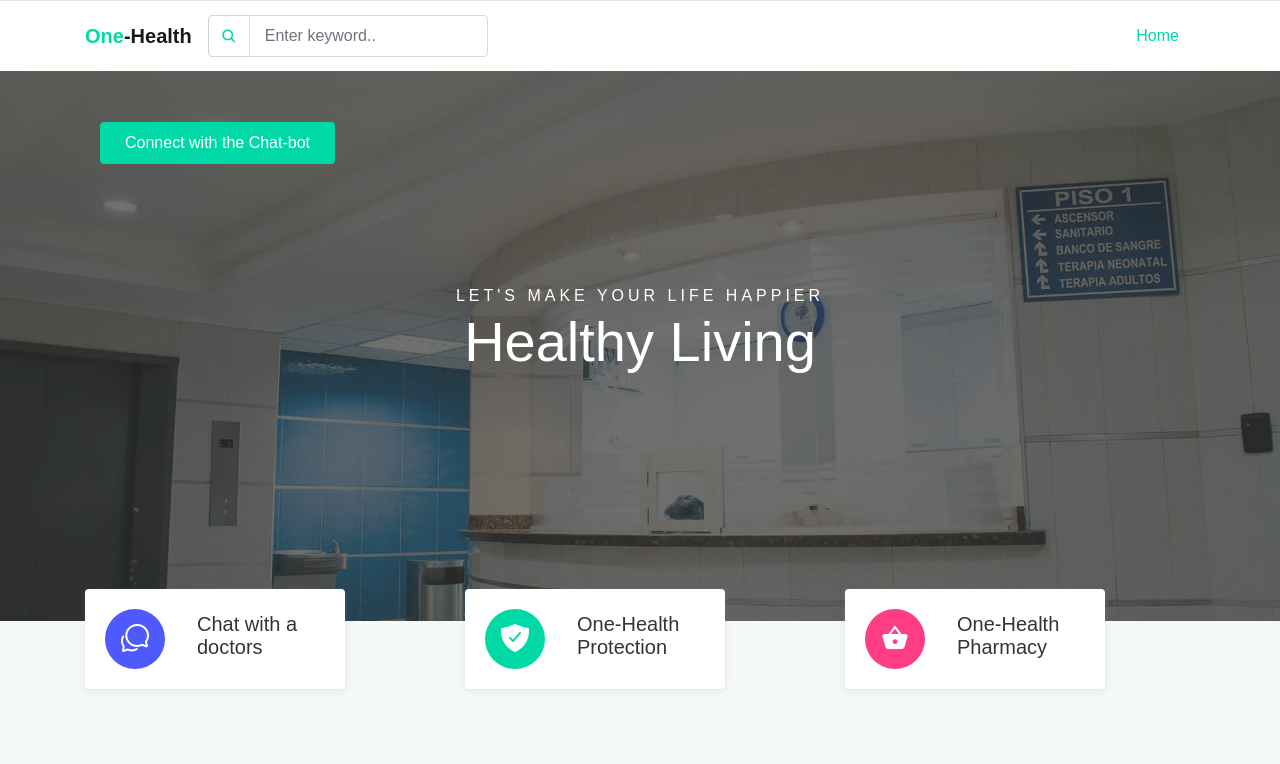
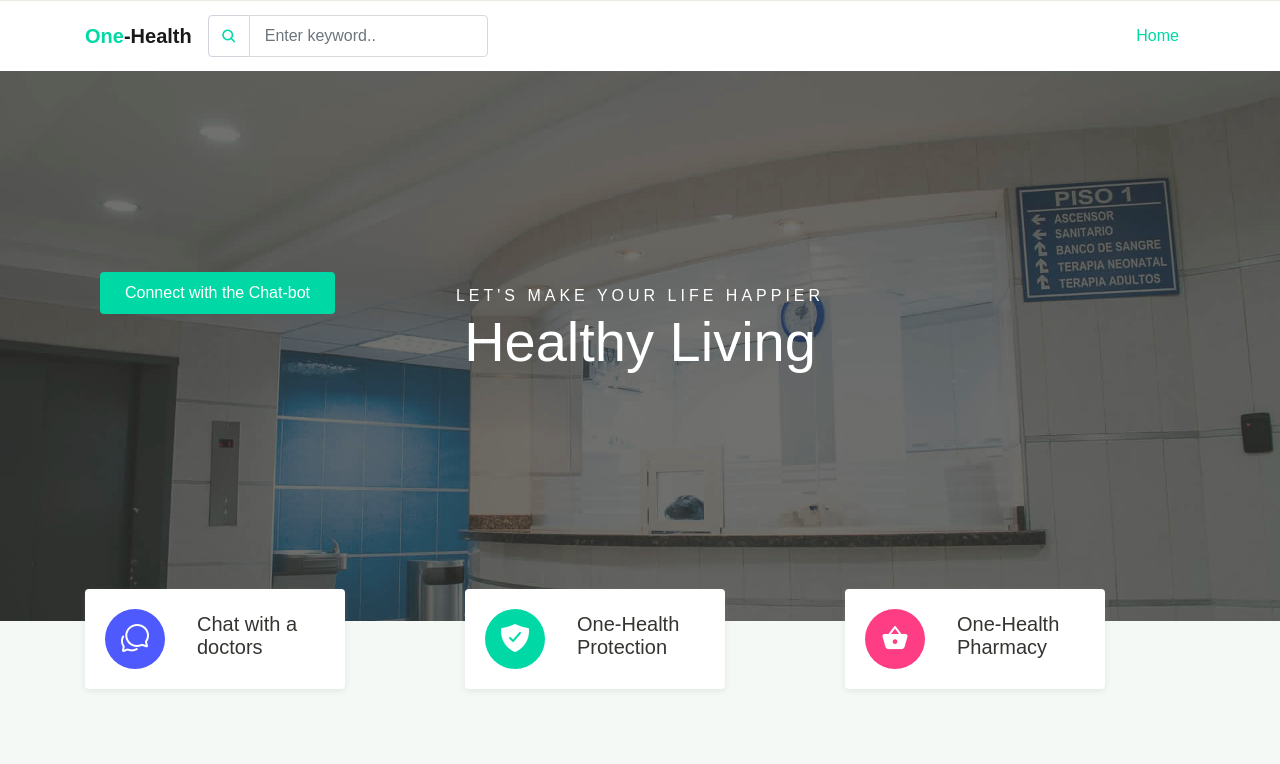
Before and after one commit to Vansita2311/FRT-project, a plain HTML site: page index.html in a window 1280 px wide. Shown: the part 36-800 px from the top of the page. Drawn offline with Linux system fonts and the light colour scheme; files whose address does not match are found by name.

Commit message:
Update theme.css

```diff
--- a/assets/css/theme.css
+++ b/assets/css/theme.css
@@ -43,7 +43,7 @@ a:hover {
 .fixed{
   position: fixed;
   left: 100px;
-  bottom: 600px;
+  bottom: 450px;
 }
 .text-xs {
   font-size: 12px !important;
```
